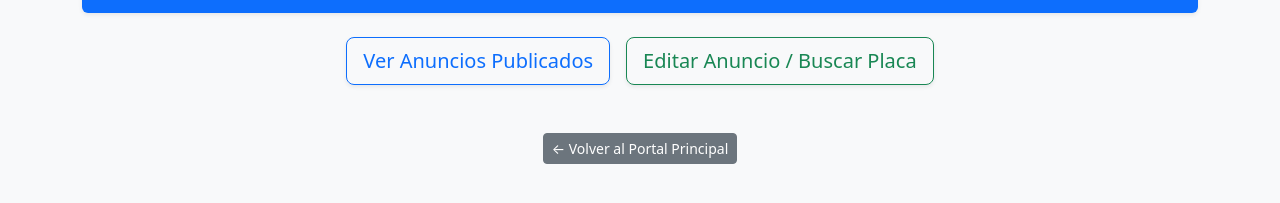
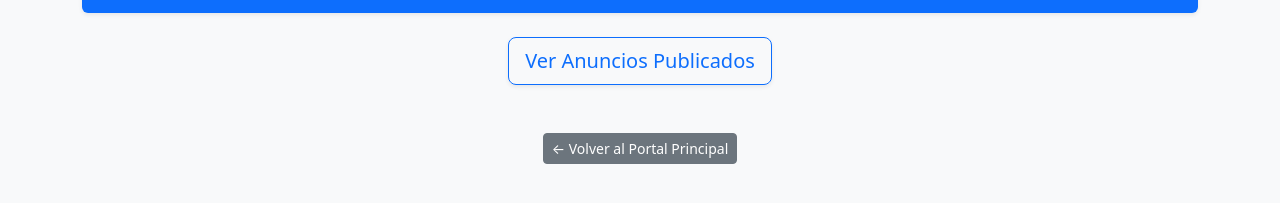
Before and after one commit to Luisito1250/Car-Seller, a plain HTML site: page CapasFrontC/index.html in a window 1280 px wide. Shown: the part 133-336 px from the top of the page. Drawn offline with nearby package versions, Linux system fonts and the light colour scheme.

Commit message:
Remove button for editing/searching announcements
Removed the 'Editar Anuncio / Buscar Placa' button from the index page.

```diff
--- a/CapasFrontC/index.html
+++ b/CapasFrontC/index.html
@@ -22,9 +22,6 @@
     <a href="ver_publicaciones.html" class="btn btn-outline-primary btn-lg shadow-sm">
       Ver Anuncios Publicados
     </a>
-    <a href="crear_publicacion.html" class="btn btn-outline-success btn-lg shadow-sm">
-      Editar Anuncio / Buscar Placa
-          </a>
   </div>
 
   <!-- BOTÓN PARA REGRESAR AL PORTAL RAÍZ -->
```
